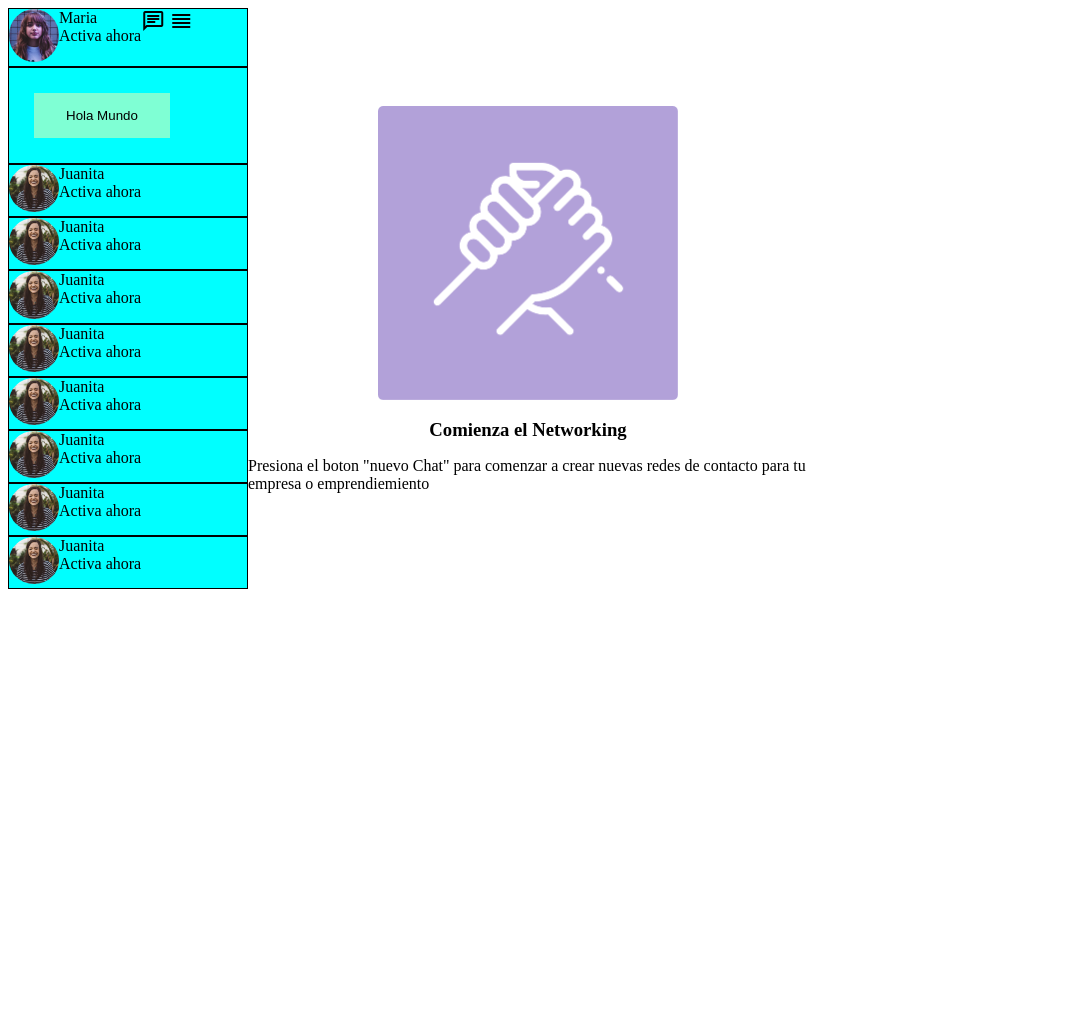
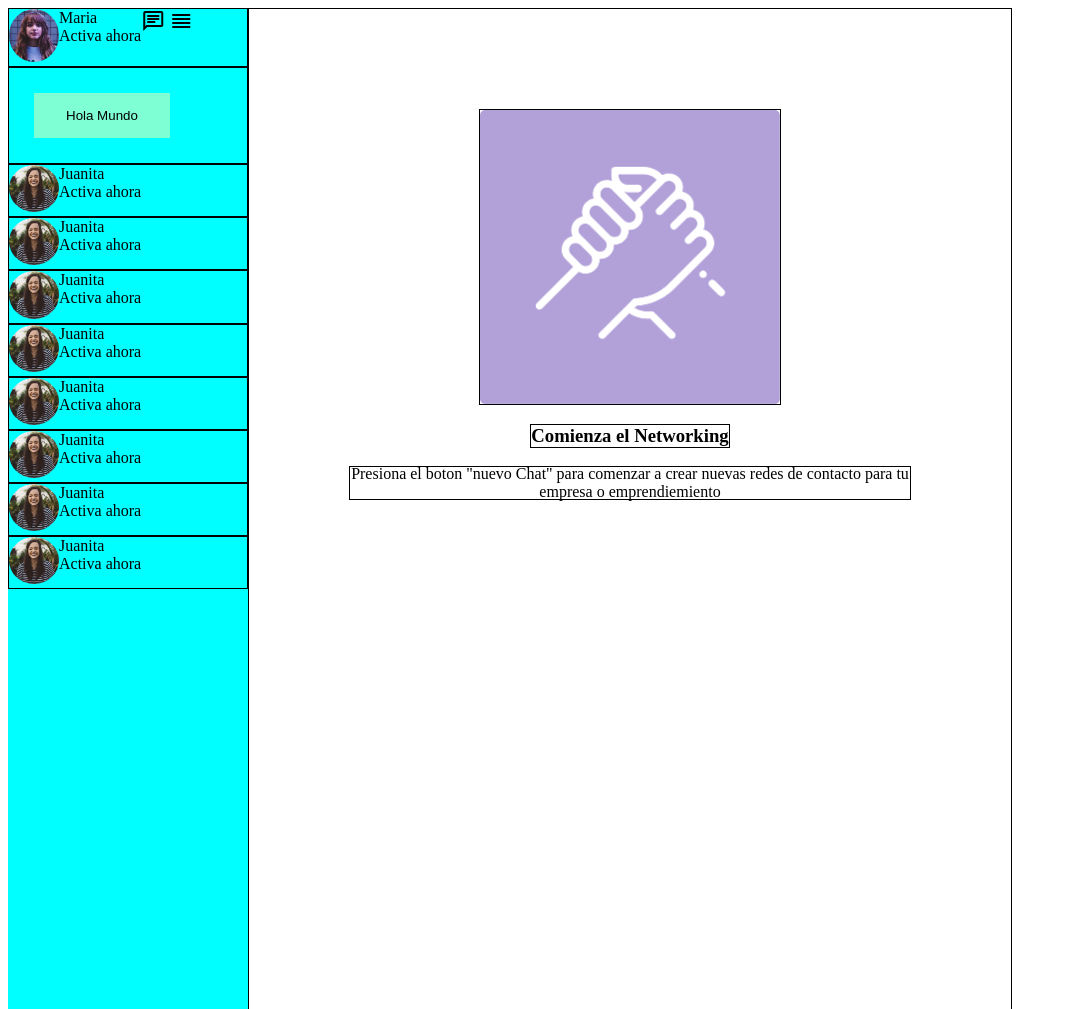
Before and after one commit to sebazuniga1981/flexbox, a plain HTML site: page index.html in a window 1280 px wide. Shown: the top 1009 px of the page, without its empty margins (0-1067 px from the left). Before the commit the page ends 800 px from the top, so only its background shows below. Drawn offline with nearby package versions, Linux system fonts and the light colour scheme.

Commit message:
cuarto commit

```diff
--- a/assets/css/style.css
+++ b/assets/css/style.css
@@ -1,41 +1,41 @@
-.flex-container{
+.flex-container {
+padding: 100px;
   display: flex;
   align-items: center;
-    justify-content: center;
+  border: solid 1px black;
   flex-direction: column;
+  height: 100vh;
 }
-    .flex-img{
-
-        align-items: center;
-        justify-content: center;
+.flex-img {
   width: 300px;
-
+  border: solid 1px black;
 }
-    .flex-item1{
+.flex-item1 {
   align-items: center;
   display: flex;
+  border: solid 1px black;
 }
-.flex-item2{
-    align-items:center;
+.flex-item2 {
   display: flex;
+  align-items: center;
+  text-align: center;
   width: 35em;
   height: 2em;
-
+  border: solid 1px black;
 }
-.img-chat img{
+.img-chat img {
   width: 50px;
   border-radius: 50%;
 }
-p{
+p {
   margin: 0;
   padding: 0;
 }
 
-button{
+button {
   background-color: aquamarine;
   margin: 25px;
   border: 20px;
   padding: 15px 32px;
   text-align: center;
-
 }
```
Also changed, not shown: index.html (+4 -3 lines). Lines whose indentation alone changed are shown as unchanged.
